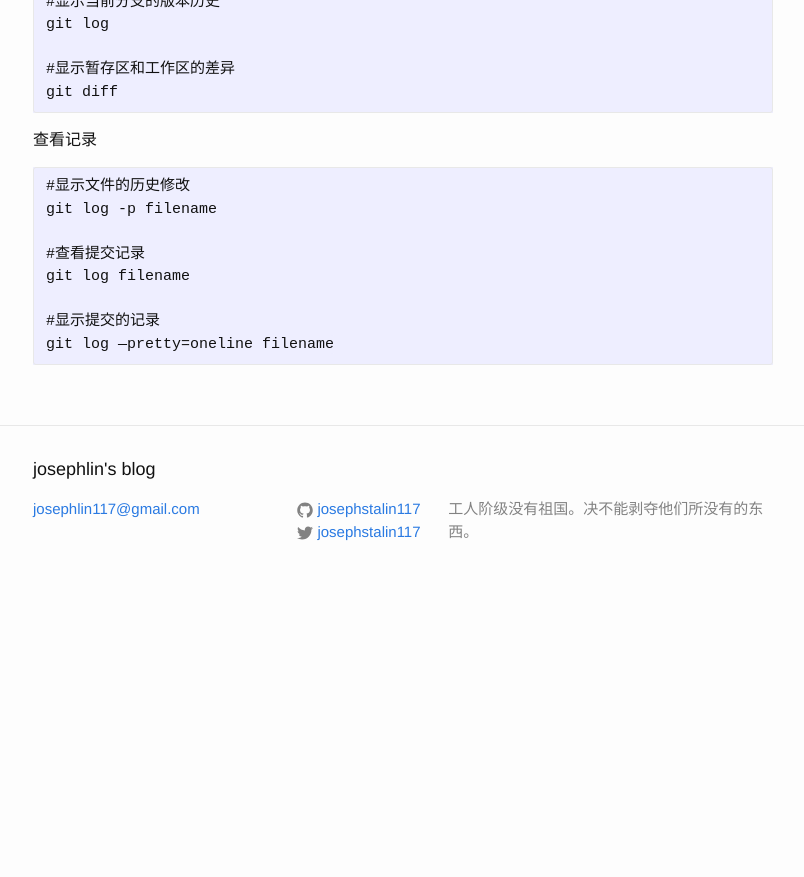
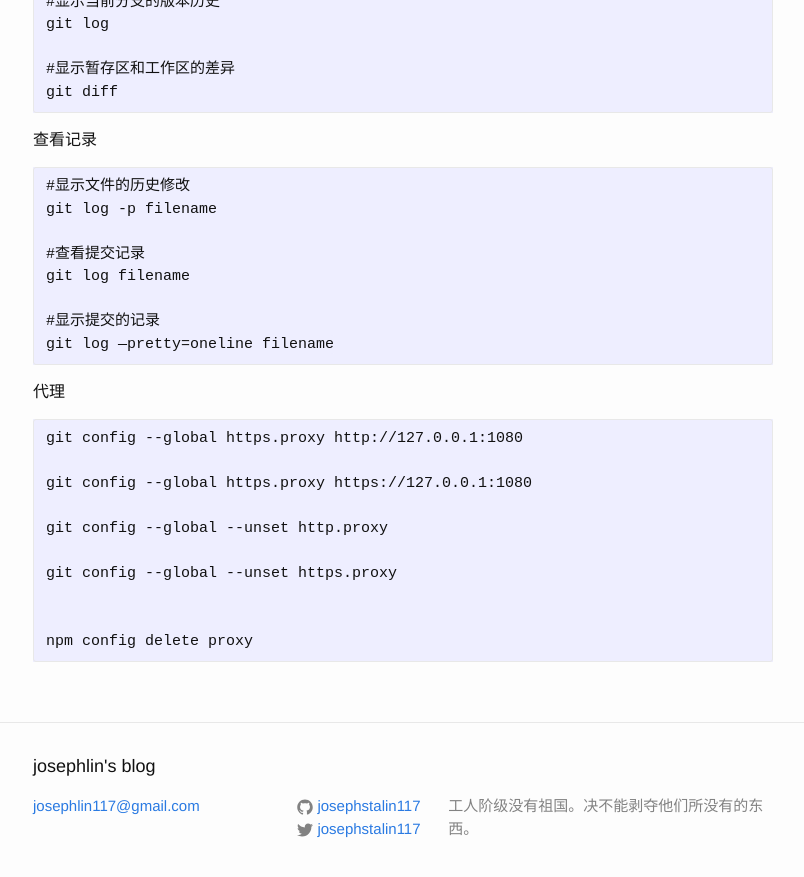
Before and after one commit to josephstalin117/josephstalin117.github.io, a Jekyll site: the page built from _posts/2016-06-03-git.markdown, in a window 1280 px wide and 900 px high, scrolled down 1701 px. Shown: the top 877 px of the window, without its empty margins (237-1041 px from the left). Built offline with Jekyll 4.4.1, drawn with Linux system fonts in a browser that asks for light colours; before the commit the page ends 2304 px from its top, so only the background shows below that.

Commit message:
add git proxy

````diff
--- a/_posts/2016-06-03-git.markdown
+++ b/_posts/2016-06-03-git.markdown
@@ -102,3 +102,17 @@
 #显示提交的记录
 git log —pretty=oneline filename
 ```
+
+代理
+```
+git config --global https.proxy http://127.0.0.1:1080
+
+git config --global https.proxy https://127.0.0.1:1080
+
+git config --global --unset http.proxy
+
+git config --global --unset https.proxy
+
+
+npm config delete proxy
+```
````
